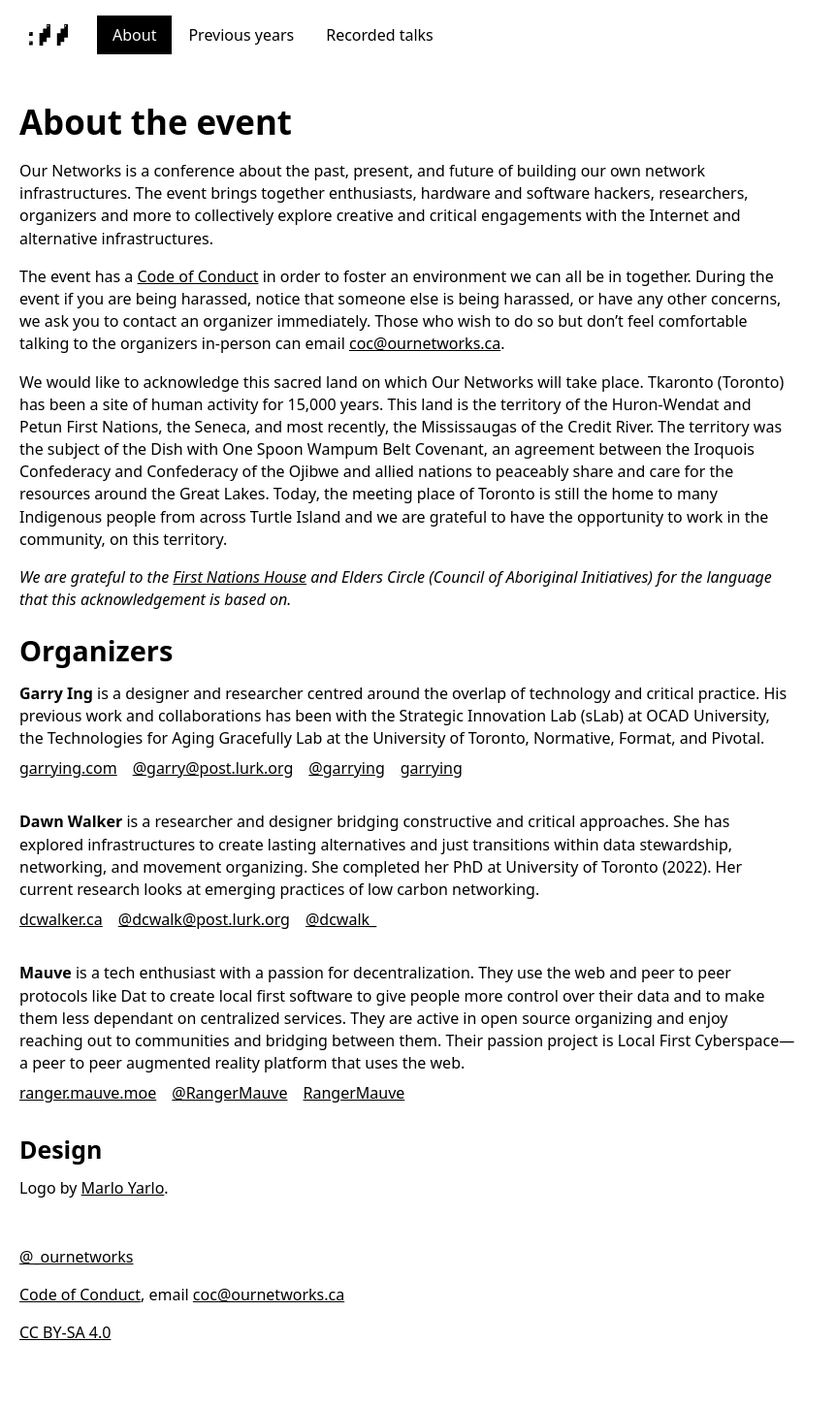
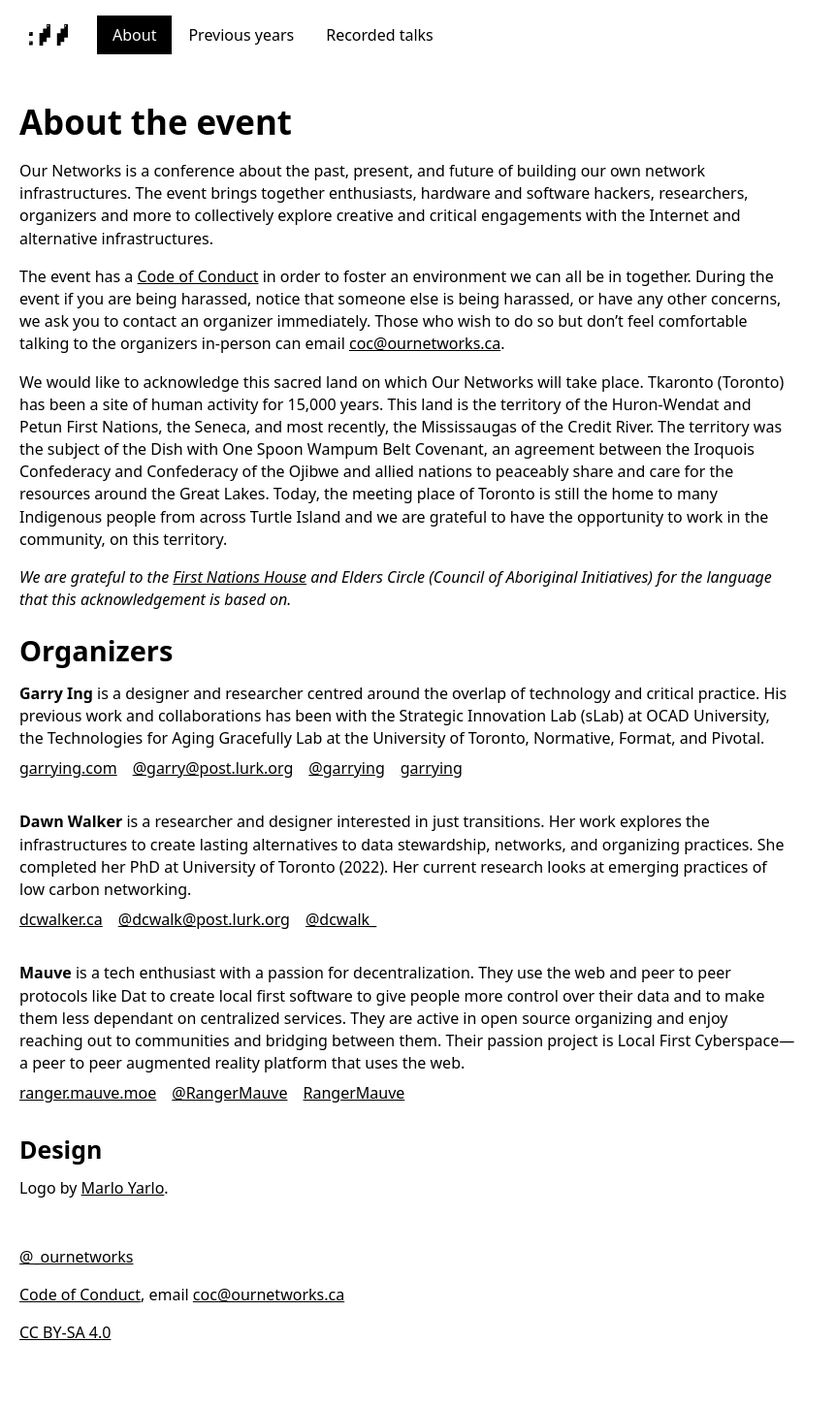
Before and after one commit to ournetworks/ournetworks.ca, a Jekyll site: the page built from about.md, in a window 1280 px wide. Shown: the whole page at 97% size, without its empty margins (0-862 px from the left). Built offline with Jekyll 4.4.1, drawn with Linux system fonts in a browser that asks for light colours.

Commit message:
Update dc bio

```diff
--- a/_data/organizers.yml
+++ b/_data/organizers.yml
@@ -11,7 +11,7 @@
 - organizerID: dawn
   name: "Dawn Walker"
   bio: >-
-    is a researcher and designer bridging constructive and critical approaches. She has explored infrastructures to create lasting alternatives and just transitions within data stewardship, networking, and movement organizing. She completed her PhD at University of Toronto (2022). Her current research looks at emerging practices of low carbon networking.
+    is a researcher and designer interested in just transitions. Her work explores the infrastructures to create lasting alternatives to data stewardship, networks, and organizing practices. She completed her PhD at University of Toronto (2022). Her current research looks at emerging practices of low carbon networking.
   link: "dcwalker.ca"
   twitter: dcwalk_
   fediverse: "@dcwalk@post.lurk.org"
```
